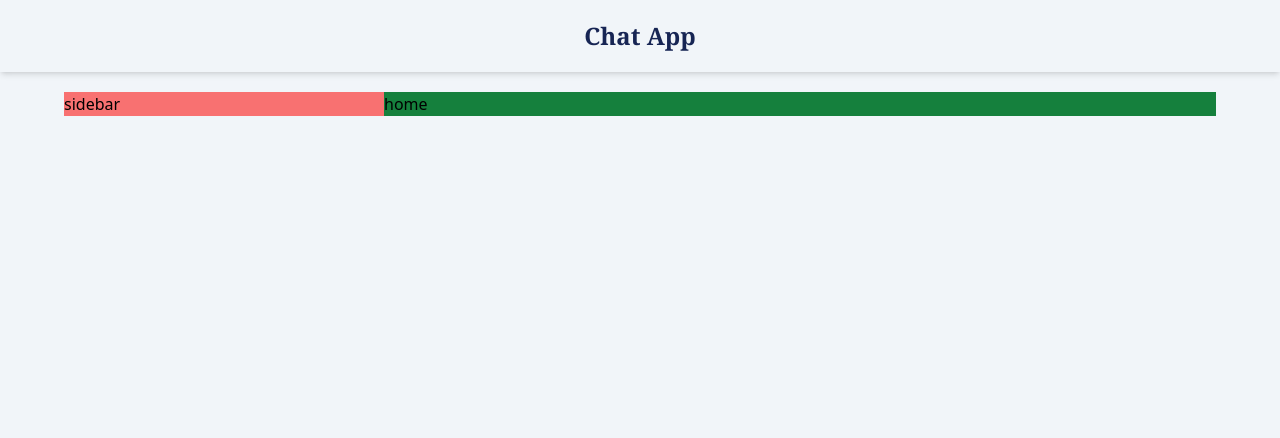
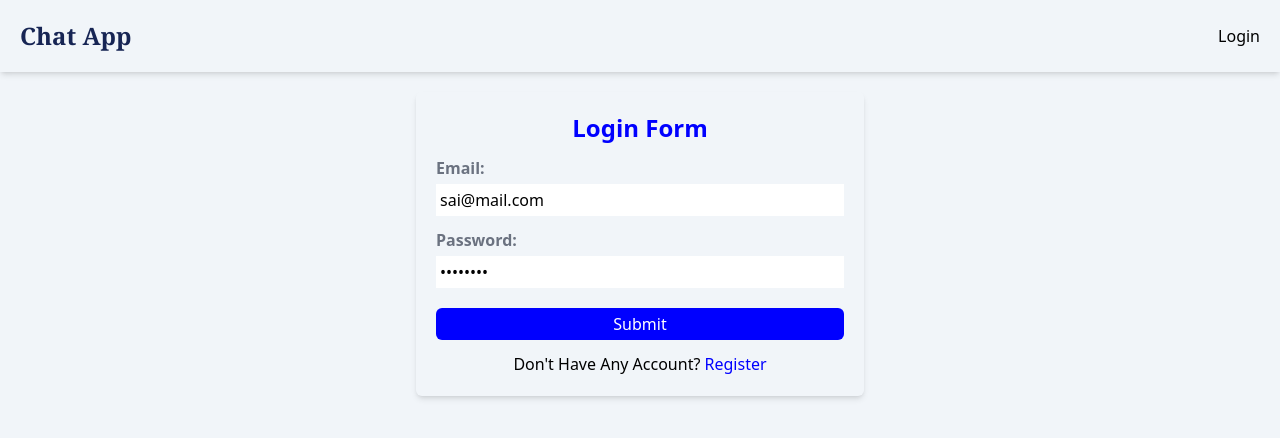
Before and after one commit to 95027/chap_app_client, a React (Vite) app: page / in a window 1280 px wide. Shown: the top 438 px of the page. Built offline with nearby package versions, Linux system fonts and the light colour scheme; no server answers.

Commit message:
completed auth

```diff
--- a/src/AppRoutes.tsx
+++ b/src/AppRoutes.tsx
@@ -2,14 +2,21 @@ import { Route, Routes } from "react-router-dom";
 import Home from "./pages/Home";
 import Login from "./auth/Login";
 import Register from "./auth/Register";
+import { useAuth } from "./context/AuthContext";
 
 const AppRoutes = () => {
+  const { currentUser } = useAuth();
+
   return (
     <div className="mb-5">
       <Routes>
-        <Route path="/" element={<Home />} />
         <Route path="/login" element={<Login />} />
         <Route path="/register" element={<Register />} />
+        {currentUser ? (
+          <Route path="/" element={<Home />} />
+        ) : (
+          <Route path="/*" element={<Login />} />
+        )}
       </Routes>
     </div>
   );
--- a/src/auth/Login.tsx
+++ b/src/auth/Login.tsx
@@ -1,5 +1,6 @@
 import { useForm, SubmitHandler } from "react-hook-form";
 import { NavLink } from "react-router-dom";
+import { useAuth } from "../context/AuthContext";
 
 type LoginDetails = {
   email: string;
@@ -13,7 +14,9 @@ const Login = () => {
     formState: { errors },
   } = useForm<LoginDetails>();
 
-  const onSubmit: SubmitHandler<LoginDetails> = (data) => console.log(data);
+  const { login } = useAuth();
+
+  const onSubmit: SubmitHandler<LoginDetails> = (data) => login(data);
 
   return (
     <div className="max-w-6xl mx-auto">
@@ -30,6 +33,7 @@ const Login = () => {
               type="email"
               className="w-full p-1 mt-1"
               placeholder="Enter your email"
+              value={"sai@mail.com"}
               {...register("email", { required: true })}
             />
             {errors.email && (
@@ -44,6 +48,7 @@ const Login = () => {
               type="password"
               className="w-full p-1 mt-1"
               placeholder="Enter your password"
+              value={"password"}
               {...register("password", { required: true })}
             />
             {errors.password && (
@@ -61,7 +66,12 @@ const Login = () => {
             </button>
           </div>
           <div className="flex items-center justify-center mt-3">
-            <p>Don't Have Any Account? <NavLink to={"/register"} className={'text-primary'}>Register</NavLink></p>
+            <p>
+              Don't Have Any Account?{" "}
+              <NavLink to={"/register"} className={"text-primary"}>
+                Register
+              </NavLink>
+            </p>
           </div>
         </form>
       </div>
--- a/src/axiosInstance.ts
+++ b/src/axiosInstance.ts
@@ -1,8 +1,8 @@
 import axios from "axios";
 
 const axiosInstance = axios.create({
-    baseURL: import.meta.env.VITE_BACKEND_URL,
-    withCredentials: true,
+  baseURL: import.meta.env.VITE_BACKEND_URL,
+  withCredentials: true,
 });
 
 
--- a/src/components/Header.tsx
+++ b/src/components/Header.tsx
@@ -1,7 +1,20 @@
+import { NavLink } from "react-router-dom";
+import { useAuth } from "../context/AuthContext";
+
 const Header = () => {
+  const { currentUser, logout } = useAuth();
   return (
     <div className="shadow-md flex items-center justify-center p-5 mb-5">
-      <h2 className="text-2xl font-bold font-serif text-blue-950">Chat App</h2>
+      <h2 className="text-2xl font-bold font-serif text-blue-950 text-nowrap">
+        <NavLink to={"/"}>Chat App</NavLink>
+      </h2>
+      <div className="flex items-center justify-end w-full">
+        {currentUser ? (
+          <button onClick={logout}> Logout</button>
+        ) : (
+          <NavLink to={"login"}>Login</NavLink>
+        )}
+      </div>
     </div>
   );
 };
--- /dev/null
+++ b/src/components/Loader.tsx
@@ -0,0 +1,9 @@
+const Loader = () => {
+  return (
+    <div className="h-svh bg-slate-100 flex items-center justify-center">
+      <h1 className="text-2xl text-primary">Loading....</h1>
+    </div>
+  );
+};
+
+export default Loader;
--- /dev/null
+++ b/src/context/AuthContext.tsx
@@ -0,0 +1,82 @@
+import {
+  createContext,
+  ReactNode,
+  useContext,
+  useEffect,
+  useState,
+} from "react";
+import axiosInstance from "../axiosInstance";
+import toast from "react-hot-toast";
+import { useNavigate } from "react-router-dom";
+import Loader from "../components/Loader";
+
+type User = {
+  email: string;
+  password: string;
+};
+
+export const AuthContext = createContext<any>(null);
+
+export const AuthProvider = ({ children }: { children: ReactNode }) => {
+  const [currentUser, setCurrentUser] = useState(undefined);
+  const [loading, setLoading] = useState(true);
+  const navigate = useNavigate();
+
+  const login = async (data: User) => {
+    try {
+      const res = await axiosInstance.post("/auth/login", data);
+
+      if (res?.data) {
+        await getUserByToken();
+        navigate("/");
+        toast.success("user logged in successfully");
+      }
+    } catch (error: any) {
+      console.log(error);
+      toast.error(error?.response?.data?.message);
+    }
+  };
+
+  const logout = async () => {
+    try {
+      const res = await axiosInstance.post("auth/logout");
+      if (res?.data) {
+        navigate("login");
+      }
+    } catch (error: any) {
+      console.log(error);
+      toast.error(error?.response?.data?.message);
+    }
+  };
+
+  const getUserByToken = async () => {
+    try {
+      const res = await axiosInstance.get("/auth/token");
+      if (res?.data) {
+        setCurrentUser(res.data?.user);
+      }
+    } catch (error) {
+      console.log(error);
+    } finally {
+      setLoading(false);
+    }
+  };
+
+  useEffect(() => {
+    getUserByToken();
+  }, []);
+
+  if (loading) {
+    return <Loader />;
+  }
+
+  return (
+    <AuthContext.Provider
+      value={{ currentUser, login, logout, getUserByToken }}
+    >
+      {children}
+    </AuthContext.Provider>
+  );
+};
+
+export const useAuth = () => useContext(AuthContext);
--- a/src/main.tsx
+++ b/src/main.tsx
@@ -4,12 +4,15 @@ import "./index.css";
 import App from "./App.tsx";
 import { BrowserRouter } from "react-router-dom";
 import { Toaster } from "react-hot-toast";
+import { AuthProvider } from "./context/AuthContext.tsx";
 
 createRoot(document.getElementById("root")!).render(
   <StrictMode>
     <BrowserRouter>
-    <Toaster/>
-      <App />
+      <Toaster />
+      <AuthProvider>
+        <App />
+      </AuthProvider>
     </BrowserRouter>
   </StrictMode>
 );
```
